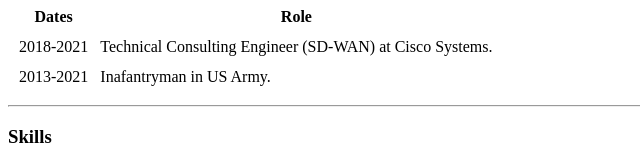
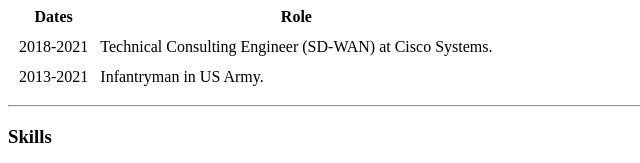
Before and after one commit to jsnarritt/CV, a plain HTML site: page index.html in a window 1280 px wide. Shown: the part 776-939 px from the top of the page, 0-640 px from the left. Drawn offline with Linux system fonts and the light colour scheme.

Commit message:
Typo in "Infantryman"

```diff
--- a/index.html
+++ b/index.html
@@ -53,7 +53,7 @@
       </tr>
       <tr>
         <td>2013-2021</td>
-        <td>Inafantryman in US Army.</td>
+        <td>Infantryman in US Army.</td>
       </tr>
     </tbody>
     <tf></tf>
```
